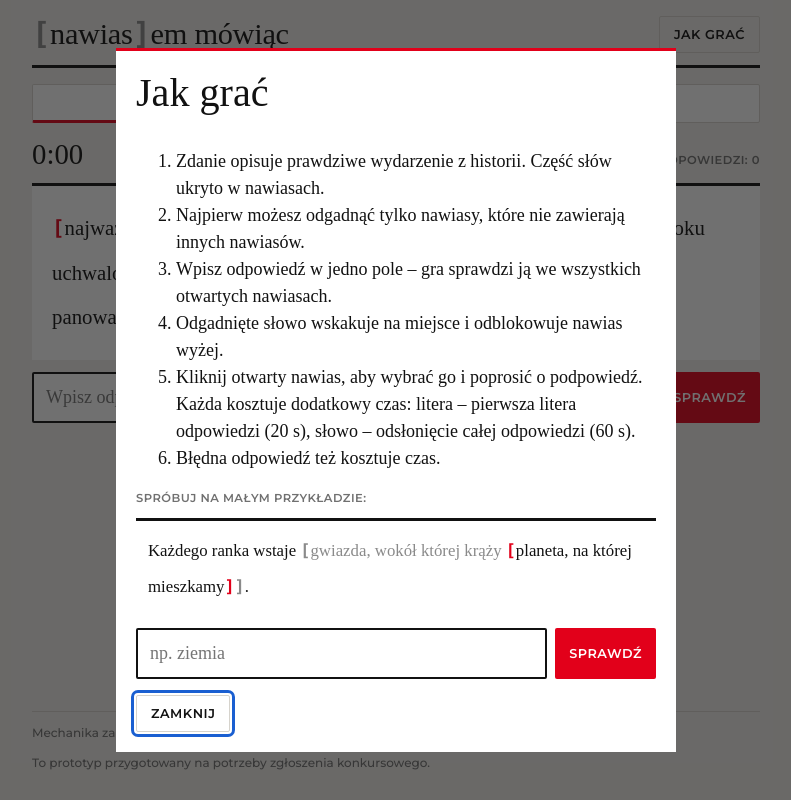
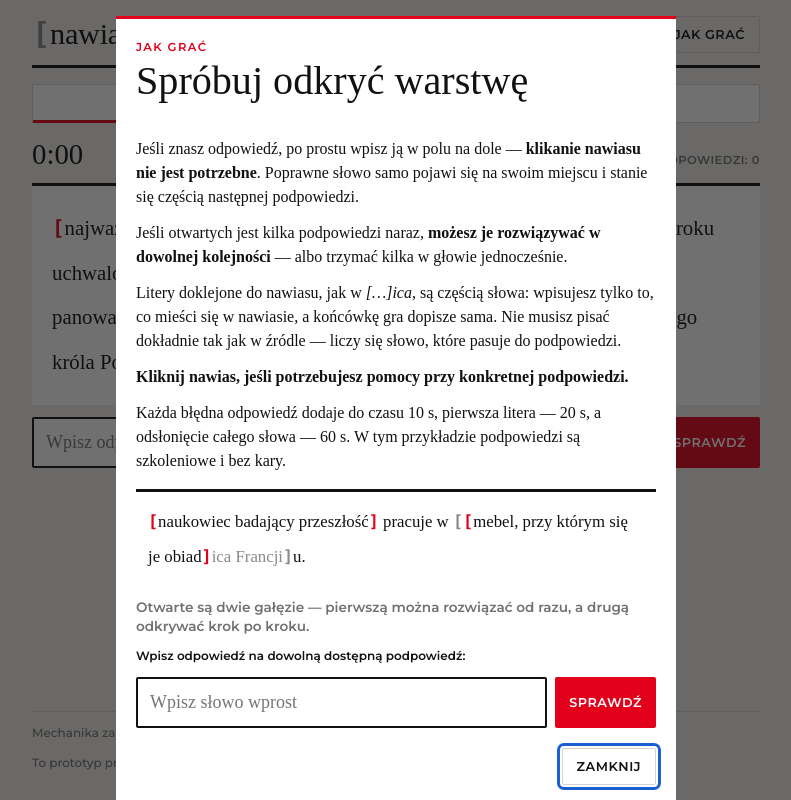
Before and after one commit to vushauv/nawiasem-mowiac, a React (Vite) app: page / in a window 1280 px wide. Shown: the whole page, without its empty margins (244-1035 px from the left). Built offline with nearby package versions, Linux system fonts and the light colour scheme.

Commit message:
fix: updated rules

```diff
--- a/src/components/Game.tsx
+++ b/src/components/Game.tsx
@@ -7,7 +7,7 @@ import {
 } from '../game'
 import Node from './Node'
 
-const key = (p: Puzzle) => `nm:v1:${p.id}`
+const key = (p: Puzzle) => `nm:v2:${p.id}`
 
 const load = (p: Puzzle): GameState => {
   try {
--- a/src/components/HowTo.tsx
+++ b/src/components/HowTo.tsx
@@ -11,12 +11,14 @@ const mini: Puzzle = {
   source: { text: '', url: '' },
   context: '',
   nodes: {
-    root: { template: 'Każdego ranka wstaje {slonce}.' },
-    slonce: {
-      template: 'gwiazda, wokół której krąży {ziemia}',
-      answer: 'Słońce',
+    root: { template: '{historyk} pracuje w {stolica}u.' },
+    historyk: { template: 'naukowiec badający przeszłość', answer: 'Historyk' },
+    stolica: { template: '{stol}ica Francji', answer: 'Paryż' },
+    stol: {
+      template: 'mebel, przy którym się je obiad',
+      answer: 'stol',
+      aliases: ['stół'],
     },
-    ziemia: { template: 'planeta, na której mieszkamy', answer: 'Ziemia' },
   },
 }
 
@@ -69,17 +71,32 @@ export default function HowTo({ onClose }: { onClose: () => void }) {
         aria-labelledby="howto-title"
         onClick={(e) => e.stopPropagation()}
       >
-        <h2 id="howto-title">Jak grać</h2>
-        <ol>
-          <li>Zdanie opisuje prawdziwe wydarzenie z historii. Część słów ukryto w nawiasach.</li>
-          <li>Najpierw możesz odgadnąć tylko nawiasy, które nie zawierają innych nawiasów.</li>
-          <li>Wpisz odpowiedź w jedno pole – gra sprawdzi ją we wszystkich otwartych nawiasach.</li>
-          <li>Odgadnięte słowo wskakuje na miejsce i odblokowuje nawias wyżej.</li>
-          <li>Kliknij otwarty nawias, aby wybrać go i poprosić o podpowiedź. Każda kosztuje dodatkowy czas: litera – pierwsza litera odpowiedzi ({PENALTY.letter} s), słowo – odsłonięcie całej odpowiedzi ({PENALTY.reveal} s).</li>
-          <li>Błędna odpowiedź też kosztuje czas.</li>
-        </ol>
-        <p className="muted">Spróbuj na małym przykładzie:</p>
-        <div className="sentence small">
+        <p className="kicker">Jak grać</p>
+        <h2 id="howto-title">Spróbuj odkryć warstwę</h2>
+        <p>
+          Jeśli znasz odpowiedź, po prostu wpisz ją w polu na dole —{' '}
+          <strong>klikanie nawiasu nie jest potrzebne</strong>. Poprawne słowo samo pojawi się na
+          swoim miejscu i stanie się częścią następnej podpowiedzi.
+        </p>
+        <p>
+          Jeśli otwartych jest kilka podpowiedzi naraz,{' '}
+          <strong>możesz je rozwiązywać w dowolnej kolejności</strong> — albo trzymać kilka w
+          głowie jednocześnie.
+        </p>
+        <p>
+          Litery doklejone do nawiasu, jak w <em>[…]ica</em>, są częścią słowa: wpisujesz tylko to,
+          co mieści się w nawiasie, a końcówkę gra dopisze sama. Nie musisz pisać dokładnie tak jak
+          w źródle — liczy się słowo, które pasuje do podpowiedzi.
+        </p>
+        <p>
+          <strong>Kliknij nawias, jeśli potrzebujesz pomocy przy konkretnej podpowiedzi.</strong>
+        </p>
+        <p>
+          Każda błędna odpowiedź dodaje do czasu {PENALTY.mistake} s, pierwsza litera — {PENALTY.letter}{' '}
+          s, a odsłonięcie całego słowa — {PENALTY.reveal} s. W tym przykładzie podpowiedzi są
+          szkoleniowe i bez kary.
+        </p>
+        <div className="sentence small example">
           <Node
             puzzle={mini}
             id="root"
@@ -103,23 +120,37 @@ export default function HowTo({ onClose }: { onClose: () => void }) {
           </div>
         )}
         {open.includes('root') ? (
-          <p className="ok">Brawo! Zdanie złożone. Tak wygrywasz każdą łamigłówkę.</p>
+          <p className="status ok">Brawo! Zdanie złożone. Tak wygrywasz każdą łamigłówkę.</p>
         ) : (
-          <form onSubmit={submit} className="row">
+          <>
+            <p className="status">
+              {open.length > 1
+                ? 'Otwarte są dwie gałęzie — pierwszą można rozwiązać od razu, a drugą odkrywać krok po kroku.'
+                : 'Została jedna gałąź — teraz odpowiedź wynika z poprzedniej.'}
+            </p>
+            <form onSubmit={submit}>
+              <label className="field-label" htmlFor="howto-answer">
+                Wpisz odpowiedź na dowolną dostępną podpowiedź:
+              </label>
+              <div className="row">
                 <input
+                  id="howto-answer"
                   value={value}
                   onChange={(e) => setValue(e.target.value)}
-              aria-label="Odpowiedź w przykładzie"
-              placeholder="np. ziemia"
+                  placeholder="Wpisz słowo wprost"
                   autoComplete="off"
                 />
                 <button type="submit">Sprawdź</button>
+              </div>
             </form>
+          </>
         )}
+        <div className="modal-foot">
           <button ref={closeRef} type="button" className="ghost" onClick={onClose}>
             Zamknij
           </button>
         </div>
       </div>
+    </div>
   )
 }
--- a/src/data.ts
+++ b/src/data.ts
@@ -5,6 +5,9 @@ const source = {
   text: 'Konstytucja 3 maja – Wikipedia',
   url: 'https://pl.wikipedia.org/wiki/Konstytucja_3_maja',
 }
+
+// Letters written right after a placeholder (e.g. "{miasto}ie") belong to the word:
+// the player types only the part inside the bracket, the rest is glued on by the game.
 
 const easy: Puzzle = {
   id: 'easy',
@@ -16,29 +19,30 @@ const easy: Puzzle = {
   nodes: {
     root: {
       template:
-        '{konst} 3 maja 1791 roku uchwalono w {miasto}, za panowania {krol}.',
+        '{konst}ę 3 maja 1791 roku uchwalono w {miasto}ie za panowania {stan}a {aug}a Poniatowskiego.',
     },
     konst: {
       template: 'najważniejsza ustawa w państwie, określająca jego ustrój',
-      answer: 'Konstytucja',
-      shown: 'Konstytucję',
-      aliases: ['ustawa zasadnicza'],
+      answer: 'Konstytucj',
+      aliases: ['Konstytucja'],
     },
     miasto: {
-      template: 'stolica Polski, leżąca nad {rzeka}',
-      answer: 'Warszawa',
-      shown: 'Warszawie',
+      template: 'stolica Polski, leżąca nad {rzeka}ą',
+      answer: 'Warszaw',
+      aliases: ['Warszawa'],
     },
     rzeka: {
       template: 'najdłuższa rzeka Polski',
-      answer: 'Wisła',
-      shown: 'Wisłą',
+      answer: 'Wisł',
+      aliases: ['Wisła'],
     },
-    krol: {
-      template: 'ostatni król Polski',
-      answer: 'Stanisław August Poniatowski',
-      shown: 'Stanisława Augusta Poniatowskiego',
-      aliases: ['Stanisław August', 'Poniatowski'],
+    stan: {
+      template: 'pierwsze imię ostatniego króla Polski',
+      answer: 'Stanisław',
+    },
+    aug: {
+      template: 'drugie imię ostatniego króla Polski; po angielsku także ósmy miesiąc roku',
+      answer: 'August',
     },
   },
 }
@@ -52,14 +56,14 @@ const medium: Puzzle = {
     'Konstytucja 3 maja została uchwalona na Zamku Królewskim w Warszawie przez Sejm Czteroletni (1788–1792). Jest uważana za pierwszą nowoczesną konstytucję w Europie i drugą na świecie po amerykańskiej. Rosja Katarzyny II widziała w niej zagrożenie dla swoich wpływów w Polsce.',
   nodes: {
     root: {
-      template: 'W {zamek} {sejm} uchwalił {konst}, a {imp} nie była tym zachwycona.',
+      template:
+        'W {zamek}u Królewskim {sejm} uchwalił {konst}ę 3 {maj}a, a {imp} nie była tym zachwycona.',
     },
     zamek: {
       template:
         'główna rezydencja {krol} w stolicy, wysadzona przez Niemców w 1944 roku i odbudowana po wojnie',
-      answer: 'Zamek Królewski',
-      shown: 'Zamku Królewskim',
-      aliases: ['Zamek Królewski w Warszawie', 'Zamek Warszawski'],
+      answer: 'Zamk',
+      aliases: ['Zamek'],
     },
     krol: {
       template: 'ostatni król Polski',
@@ -68,26 +72,23 @@ const medium: Puzzle = {
       aliases: ['Stanisław August', 'Poniatowski'],
     },
     sejm: {
-      template: 'parlament z lat 1788–1792, którego nazwa mówi, że trwał {cztery} lata',
+      template: 'parlament z lat 1788–1792, nazywany {cztery}oletnim',
       answer: 'Sejm Czteroletni',
-      aliases: ['Sejm Wielki', 'Czteroletni'],
+      aliases: ['Sejm Wielki', 'Sejm'],
     },
     cztery: {
       template: 'tyle jest pór roku',
-      answer: 'cztery',
-      aliases: ['4'],
+      answer: 'czter',
+      aliases: ['cztery', '4'],
     },
     konst: {
-      template:
-        'pierwsza w Europie nowoczesna konstytucja, nazwana od trzeciego dnia {maj}',
-      answer: 'Konstytucja 3 maja',
-      shown: 'Konstytucję 3 maja',
+      template: 'pierwsza w Europie nowoczesna ustawa zasadnicza, nazwana od dnia uchwalenia',
+      answer: 'Konstytucj',
       aliases: ['Konstytucja', 'Ustawa Rządowa'],
     },
     maj: {
       template: 'miesiąc między kwietniem a czerwcem',
       answer: 'maj',
-      shown: 'maja',
     },
     imp: {
       template: 'największe państwo świata, rządzone wtedy przez {caryca}',
@@ -119,19 +120,18 @@ const hard: Puzzle = {
   nodes: {
     root: {
       template:
-        '{konst} zniosła {veto}, lecz {targ} wezwała na pomoc {imp}, a po przegranej wojnie w obronie ustawy nastąpił {rozbior}.',
+        '{konst}a 3 maja zniosła {veto}, lecz {targ} wezwała na pomoc {imp}ę, a po przegranej wojnie w obronie ustawy nastąpił {rozbior} Polski.',
     },
     konst: {
       template:
-        'polska ustawa zasadnicza z maja 1791 roku, która podzieliła władzę na {ustaw}, wykonawczą i sądowniczą',
-      answer: 'Konstytucja 3 maja',
+        'polska ustawa zasadnicza z maja 1791 roku, która podzieliła władzę na {ustaw}ą, wykonawczą i sądowniczą',
+      answer: 'Konstytucj',
       aliases: ['Konstytucja', 'Ustawa Rządowa'],
     },
     ustaw: {
       template: 'ta z trzech władz, którą sprawuje {sejm}',
-      answer: 'ustawodawcza',
-      shown: 'ustawodawczą',
-      aliases: ['władza ustawodawcza'],
+      answer: 'ustawodawcz',
+      aliases: ['ustawodawcza', 'władza ustawodawcza'],
     },
     sejm: {
       template: 'izba, w której zasiadają posłowie, a nie senatorowie',
@@ -148,20 +148,20 @@ const hard: Puzzle = {
       answer: 'veto',
     },
     targ: {
-      template: 'związek magnatów z 1792 roku, nazwany od ukraińskiej wsi {wies}',
+      template: 'związek magnatów z 1792 roku, nazwany od ukraińskiej wsi {wies}y',
       answer: 'Konfederacja Targowicka',
       aliases: ['konfederacja'],
     },
     wies: {
-      template: 'wieś, której nazwa pochodzi od słowa oznaczającego miejsce handlu pod gołym niebem',
-      answer: 'Targowica',
-      shown: 'Targowicy',
+      template:
+        'wieś, której nazwa pochodzi od słowa oznaczającego miejsce handlu pod gołym niebem',
+      answer: 'Targowic',
+      aliases: ['Targowica'],
     },
     imp: {
       template: 'państwo rządzone wówczas przez {caryca}',
-      answer: 'Rosja',
-      shown: 'Rosję',
-      aliases: ['Imperium Rosyjskie'],
+      answer: 'Rosj',
+      aliases: ['Rosja', 'Imperium Rosyjskie'],
     },
     caryca: {
       template: 'caryca, która w 1762 roku zdetronizowała swojego męża, {piotr3}',
@@ -181,17 +181,15 @@ const hard: Puzzle = {
       aliases: ['Piotr Wielki', 'Piotr I Wielki'],
     },
     rozbior: {
-      template:
-        'podział ziem polskich w 1793 roku między Rosję i {prusy}',
+      template: 'podział ziem polskich w 1793 roku między Rosją i {prusy}ami',
       answer: 'drugi rozbiór',
-      shown: 'drugi rozbiór Polski',
-      aliases: ['II rozbiór', 'drugi rozbiór Polski', 'II rozbiór Polski'],
+      aliases: ['II rozbiór'],
     },
     prusy: {
       template:
         'niemieckie królestwo ze stolicą w Berlinie, którego królem był wtedy Fryderyk Wilhelm II',
-      answer: 'Prusy',
-      aliases: ['Królestwo Pruskie'],
+      answer: 'Prus',
+      aliases: ['Prusy', 'Królestwo Pruskie'],
     },
   },
 }
--- a/src/game.ts
+++ b/src/game.ts
@@ -39,14 +39,28 @@ export const openIds = (p: Puzzle, solved: Set<string>) =>
 export const isWon = (p: Puzzle, solved: Set<string>) =>
   openIds(p, solved).includes(p.root)
 
-// Ids of open nodes whose answer (or alias) matches the input.
+// Letters glued to a node's placeholder in its parent, e.g. "{miasto}ie" -> suffix "ie".
+// They are part of the final word, so typing the word together with them also counts.
+const glue = (p: Puzzle, id: string) => {
+  const re = new RegExp(`(\\p{L}*)\\{${id}\\}(\\p{L}*)`, 'u')
+  for (const n of Object.values(p.nodes)) {
+    const m = n.template.match(re)
+    if (m) return { pre: m[1], suf: m[2] }
+  }
+  return { pre: '', suf: '' }
+}
+
+// Ids of open nodes whose answer (or alias), bare or with its attached letters, matches the input.
 export const matchAnswer = (p: Puzzle, solved: Set<string>, input: string) => {
   const n = normalize(input)
   if (!n) return []
   return openIds(p, solved).filter((id) => {
     const node = p.nodes[id]
     if (!node.answer) return false
-    return [node.answer, ...(node.aliases ?? [])].some((a) => normalize(a) === n)
+    const { pre, suf } = glue(p, id)
+    return [node.answer, ...(node.aliases ?? [])].some((a) =>
+      [a, pre + a + suf].some((f) => normalize(f) === n),
+    )
   })
 }
 
--- a/src/styles.css
+++ b/src/styles.css
@@ -89,7 +89,14 @@ a { color: var(--accent); }
   .modal ol { padding-left: 1.3em; }
 }
 .modal h2 { margin-top: 0; font: 500 2.23em/1.1 var(--serif); }
-.modal .ghost { margin-top: 16px; }
+.modal p { margin: 0 0 12px; font-size: 1rem; line-height: 1.5; }
+.modal .kicker { font: 700 .72rem/1.4 var(--sans); letter-spacing: .12em; text-transform: uppercase; color: var(--accent); margin: 0 0 4px; }
+.modal .example { margin: 16px 0 12px; }
+.modal .status { font: 600 .85rem/1.4 var(--sans); color: var(--muted); }
+.modal .status.ok { color: var(--ok); }
+.modal .field-label { display: block; font: 600 .75rem/1.4 var(--sans); margin-top: 4px; }
+.modal-foot { display: flex; justify-content: flex-end; margin-top: 20px; }
+.modal .ghost { margin-top: 0; }
 
 footer { margin-top: 32px; color: var(--muted); font-family: var(--sans); font-size: .75rem; border-top: 1px solid var(--line); }
 @media (max-width: 480px) {
```
Also changed, not shown: 1 other file (tests, documents, lock files or other folders). Lines whose indentation alone changed are shown as unchanged.
